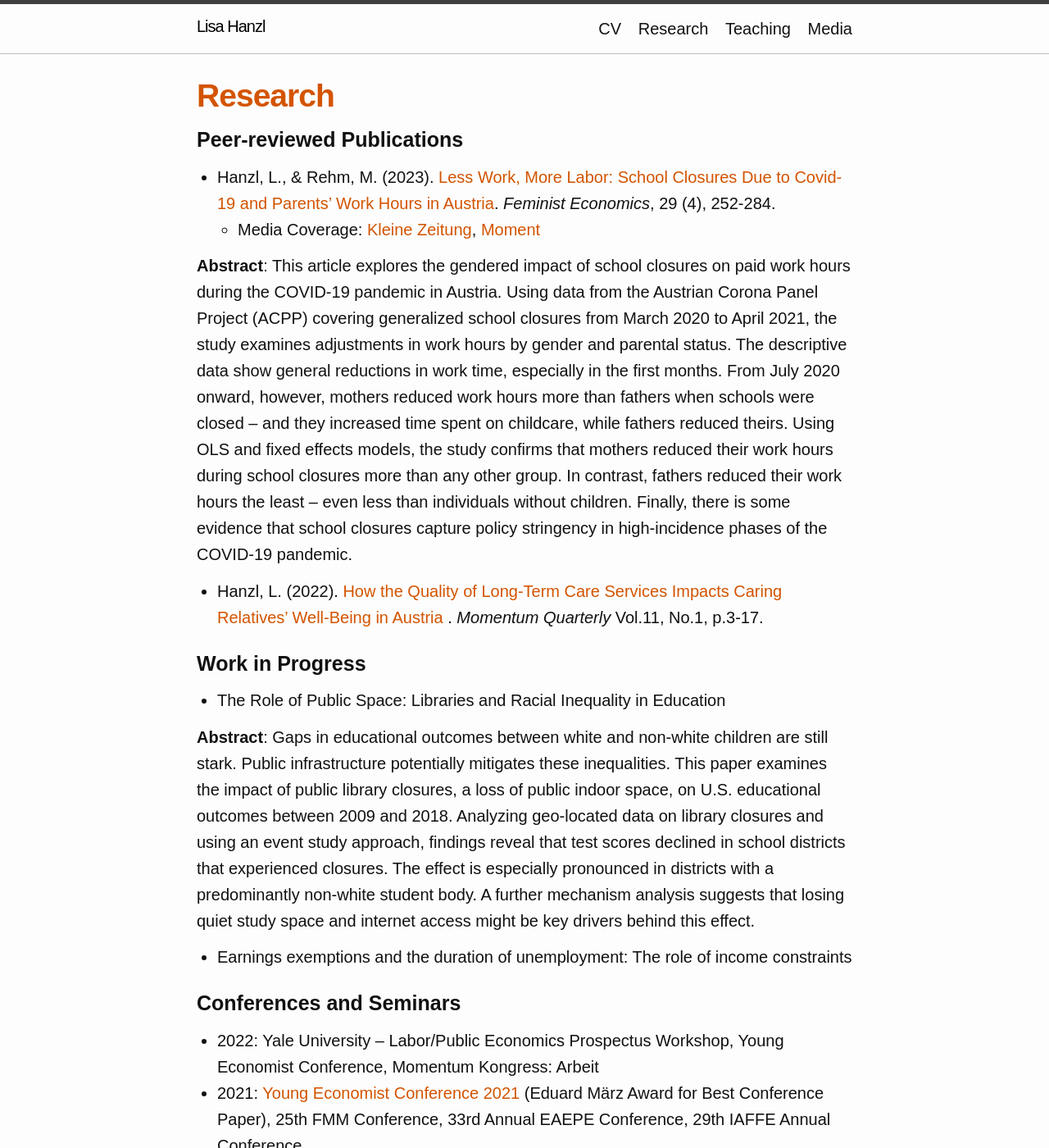
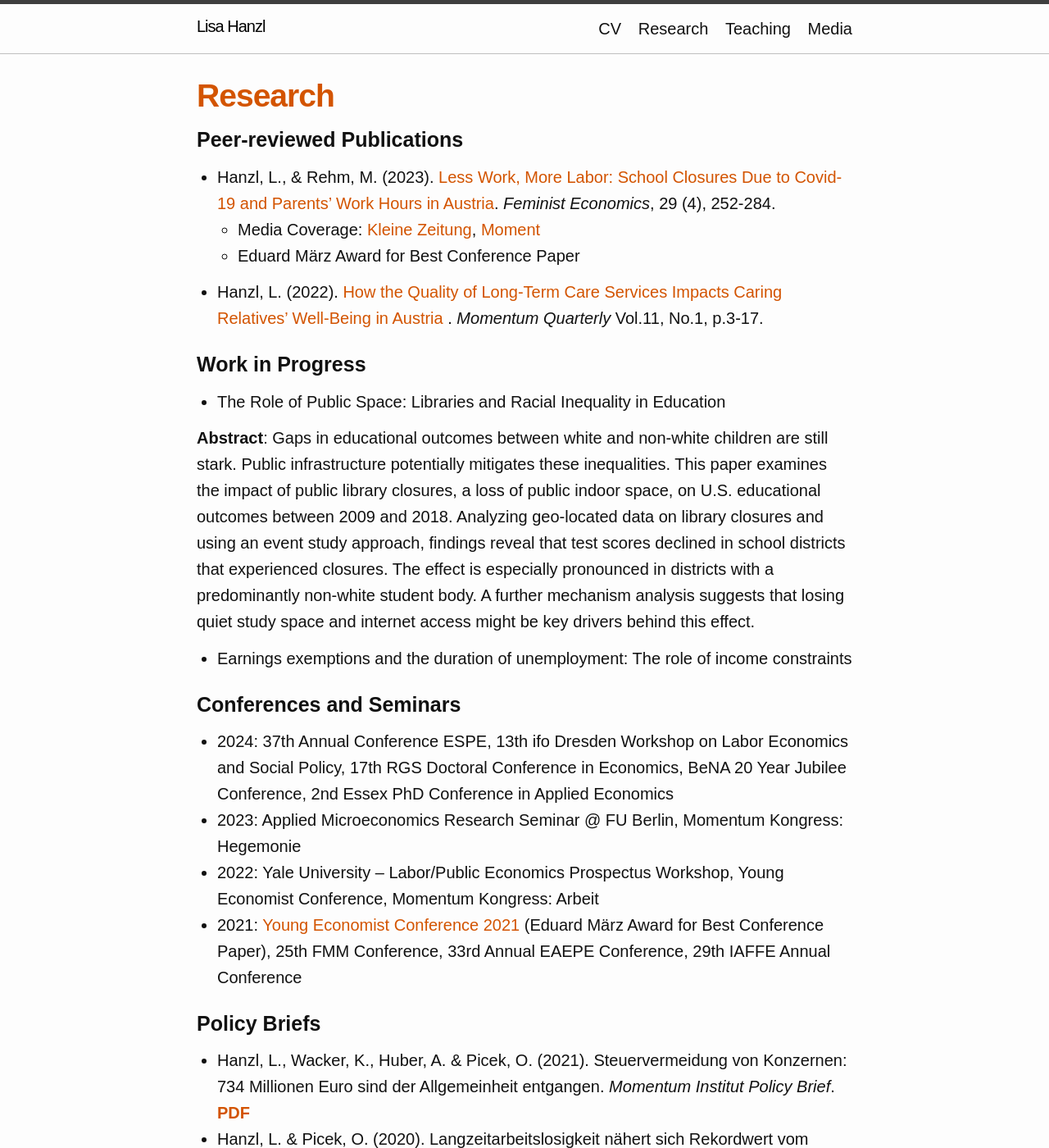
Before and after one commit to lisahanzl/lisahanzl.github.io, a Jekyll site: the page built from 01_research.md, in a window 1280 px wide and 1400 px high. Shown: the whole window at 82% size. Built offline with Jekyll 4.4.1, drawn with Linux system fonts in a browser that asks for light colours.

Commit message:
Update 01_research.md

```diff
--- a/01_research.md
+++ b/01_research.md
@@ -10,9 +10,7 @@ permalink: /research/
 <p> </p>
 - Hanzl, L., & Rehm, M. (2023). [Less Work, More Labor: School Closures Due to Covid-19 and Parents' Work Hours in Austria](https://www.tandfonline.com/doi/full/10.1080/13545701.2023.2251972){:target="_blank"}. *Feminist Economics*, 29 (4), 252-284.
   - Media Coverage: [Kleine Zeitung](https://www.kleinezeitung.at/politik/5981546/Frauen-unter-Druck_Folgen-der-Pandemie_Nur-Frauen-reduzierten){:target="_blank"}, [Moment](https://www.moment.at/story/schulschließungen-pandemie-arbeit){:target="_blank"}
-<p> </p>
-**Abstract**: This article explores the gendered impact of school closures on paid work hours during the COVID-19 pandemic in Austria. Using data from the Austrian Corona Panel Project (ACPP) covering generalized school closures from March 2020 to April 2021, the study examines adjustments in work hours by gender and parental status. The descriptive data show general reductions in work time, especially in the first months. From July 2020 onward, however, mothers reduced work hours more than fathers when schools were closed – and they increased time spent on childcare, while fathers reduced theirs. Using OLS and fixed effects models, the study confirms that mothers reduced their work hours during school closures more than any other group. In contrast, fathers reduced their work hours the least – even less than individuals without children. Finally, there is some evidence that school closures capture policy stringency in high-incidence phases of the COVID-19 pandemic.
-<p> </p>
+  - Eduard März Award for Best Conference Paper
 
 <p> </p>
 - Hanzl, L. (2022). [How the Quality of Long-Term Care Services Impacts Caring Relatives’ Well-Being in Austria](https://doi.org/10.15203/momentumquarterly.vol11.no1.p3-17){:target="_blank"} . *Momentum Quarterly* Vol.11, No.1, p.3-17.
@@ -28,6 +26,8 @@ permalink: /research/
 
 ### Conferences and Seminars
 <p> </p>
+- 2024: 37th Annual Conference ESPE, 13th ifo Dresden Workshop on Labor Economics and Social Policy, 17th RGS Doctoral Conference in Economics, BeNA 20 Year Jubilee Conference, 2nd Essex PhD Conference in Applied Economics
+- 2023: Applied Microeconomics Research Seminar @ FU Berlin, Momentum Kongress: Hegemonie
 - 2022: Yale University -- Labor/Public Economics Prospectus Workshop, Young Economist Conference, Momentum Kongress: Arbeit
 - 2021: [Young Economist Conference 2021](https://wien.arbeiterkammer.at/yec2021){:target="_blank"} (Eduard März Award for Best Conference Paper), 25th FMM Conference, 33rd Annual EAEPE Conference, 29th IAFFE Annual Conference
 <p> </p>
```
